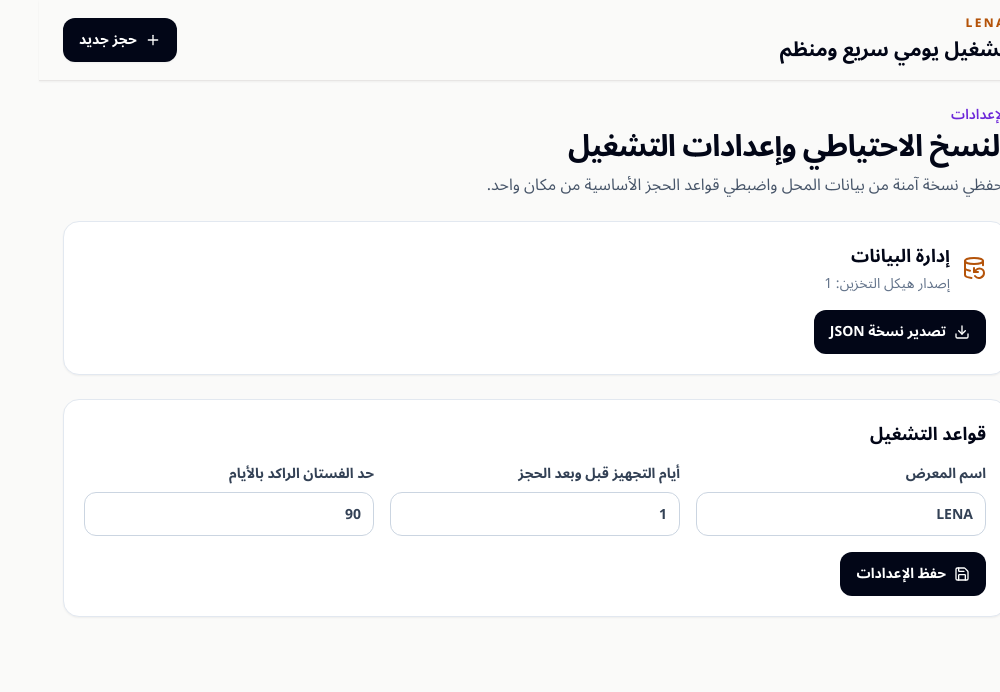
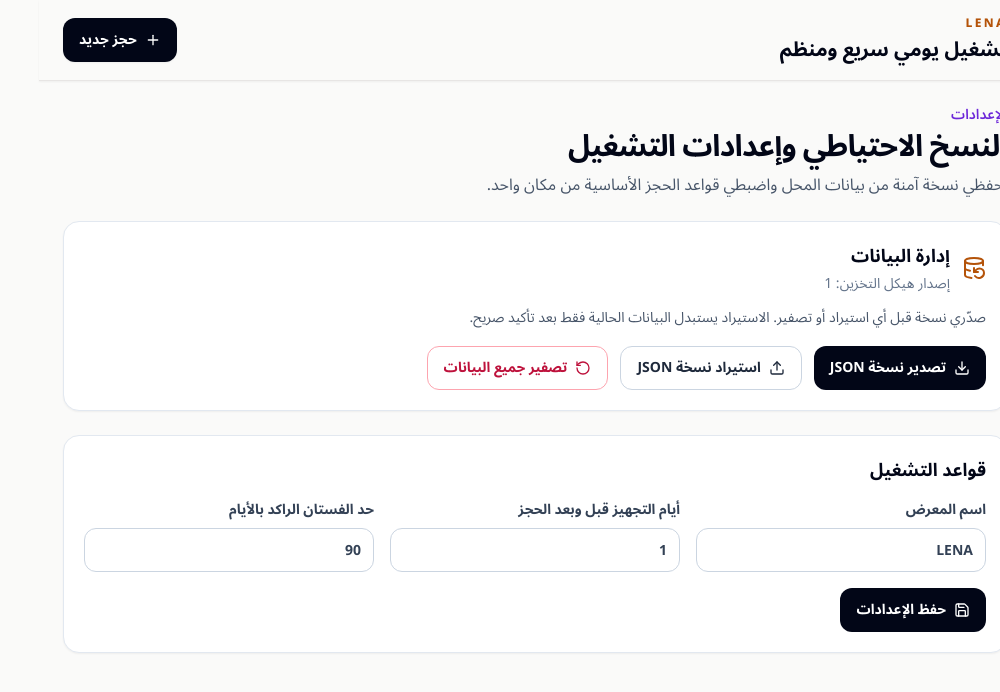
Before and after one commit to mohamedmasoud3030-tech/dress-roomshow, a React (Vite) app: page /preferences in a window 1280 px wide. Shown: the top 692 px of the page, without its empty margins (280-1280 px from the left). Built offline with nearby package versions, Linux system fonts and the light colour scheme.

Commit message:
feat(storage): add safe backup import and reset controls

```diff
--- a/src/features/preferences/PreferencesPage.tsx
+++ b/src/features/preferences/PreferencesPage.tsx
@@ -1,7 +1,13 @@
-import { useState } from 'react';
-import { DatabaseBackup, Download, Save } from 'lucide-react';
+import { useRef, useState } from 'react';
+import { DatabaseBackup, Download, RotateCcw, Save, Upload } from 'lucide-react';
 import { PageHeader } from '../../components/shared/PageHeader';
-import { CURRENT_STORAGE_SCHEMA_VERSION, exportDatabaseBackup } from '../../services/localDatabase';
+import {
+  CURRENT_STORAGE_SCHEMA_VERSION,
+  exportDatabaseBackup,
+  importDatabaseBackup,
+  resetDatabase,
+} from '../../services/localDatabase';
+import { recordAudit } from '../audit/audit.service';
 import { getAppPreferences, saveAppPreferences, type AppPreferences } from './preferences.service';
 
 function downloadJson(filename: string, value: unknown): void {
@@ -18,11 +24,45 @@ export function PreferencesPage() {
   const [preferences, setPreferences] = useState<AppPreferences>(() => getAppPreferences());
   const [feedback, setFeedback] = useState<string | null>(null);
   const [error, setError] = useState<string | null>(null);
+  const importInput = useRef<HTMLInputElement>(null);
 
   const exportBackup = () => {
     const backup = exportDatabaseBackup();
     downloadJson(`dress-roomshow-backup-${backup.exportedAt.slice(0, 10)}.json`, backup);
-    setFeedback('تم تجهيز النسخة الاحتياطية للتحميل.');
+    recordAudit({ action: 'create', entityType: 'backup', entityId: backup.exportedAt, summary: 'تم تصدير نسخة احتياطية من بيانات التطبيق.' });
+    setFeedback('تم تجهيز النسخة الاحتياطية للتحميل. احتفظي بها في مكان آمن.');
+    setError(null);
+  };
+
+  const importBackup = async (file?: File) => {
+    if (!file) return;
+    try {
+      const parsed: unknown = JSON.parse(await file.text());
+      if (!window.confirm('سيتم استبدال بيانات التطبيق الحالية بالكامل بالنسخة المختارة. هل أنتِ متأكدة؟')) return;
+      const restored = importDatabaseBackup(parsed);
+      recordAudit({ action: 'import-backup', entityType: 'backup', entityId: restored.exportedAt, summary: 'تم استيراد نسخة احتياطية واستبدال بيانات التطبيق الحالية.' });
+      setPreferences(getAppPreferences());
+      setFeedback('تم استيراد النسخة الاحتياطية بنجاح. أعيدي تحميل الصفحة عند الحاجة لمراجعة جميع الأقسام.');
+      setError(null);
+    } catch (reason: unknown) {
+      setError(reason instanceof Error ? reason.message : 'تعذر قراءة ملف النسخة الاحتياطية.');
+      setFeedback(null);
+    } finally {
+      if (importInput.current) importInput.current.value = '';
+    }
+  };
+
+  const resetAllData = () => {
+    const confirmation = window.prompt('هذا الإجراء يمسح جميع البيانات نهائياً. اكتبي: تصفير البيانات');
+    if (confirmation !== 'تصفير البيانات') {
+      setError('لم يتم التصفير. عبارة التأكيد غير مطابقة.');
+      setFeedback(null);
+      return;
+    }
+    resetDatabase();
+    recordAudit({ action: 'reset-data', entityType: 'database', entityId: new Date().toISOString(), summary: 'تم تصفير بيانات التطبيق بعد تأكيد صريح.' });
+    setPreferences(getAppPreferences());
+    setFeedback('تم تصفير بيانات التطبيق.');
     setError(null);
   };
 
@@ -47,7 +87,13 @@ export function PreferencesPage() {
           <DatabaseBackup aria-hidden="true" className="h-6 w-6 text-amber-700" />
           <div><h2 className="text-lg font-bold">إدارة البيانات</h2><p className="mt-1 text-sm text-slate-500">إصدار هيكل التخزين: {CURRENT_STORAGE_SCHEMA_VERSION}</p></div>
         </div>
-        <button type="button" onClick={exportBackup} className="mt-4 inline-flex min-h-11 items-center gap-2 rounded-xl bg-slate-950 px-4 py-2 text-sm font-bold text-white hover:bg-slate-800"><Download aria-hidden="true" className="h-4 w-4" /> تصدير نسخة JSON</button>
+        <p className="mt-3 text-sm leading-6 text-slate-600">صدّري نسخة قبل أي استيراد أو تصفير. الاستيراد يستبدل البيانات الحالية فقط بعد تأكيد صريح.</p>
+        <div className="mt-4 flex flex-wrap gap-3">
+          <button type="button" onClick={exportBackup} className="inline-flex min-h-11 items-center gap-2 rounded-xl bg-slate-950 px-4 py-2 text-sm font-bold text-white hover:bg-slate-800"><Download aria-hidden="true" className="h-4 w-4" />تصدير نسخة JSON</button>
+          <button type="button" onClick={() => importInput.current?.click()} className="inline-flex min-h-11 items-center gap-2 rounded-xl border border-slate-300 px-4 py-2 text-sm font-bold text-slate-800 hover:bg-stone-100"><Upload aria-hidden="true" className="h-4 w-4" />استيراد نسخة JSON</button>
+          <input ref={importInput} type="file" accept="application/json,.json" className="hidden" onChange={(event) => void importBackup(event.target.files?.[0])} />
+          <button type="button" onClick={resetAllData} className="inline-flex min-h-11 items-center gap-2 rounded-xl border border-rose-300 px-4 py-2 text-sm font-bold text-rose-700 hover:bg-rose-50"><RotateCcw aria-hidden="true" className="h-4 w-4" />تصفير جميع البيانات</button>
+        </div>
       </article>
 
       <article className="rounded-2xl border border-slate-200 bg-white p-5 shadow-sm">
@@ -57,7 +103,7 @@ export function PreferencesPage() {
           <label className="text-sm font-bold text-slate-700">أيام التجهيز قبل وبعد الحجز<input type="number" min="0" max="14" value={preferences.reservationBufferDays} onChange={(event) => setPreferences((current) => ({ ...current, reservationBufferDays: Number(event.target.value) }))} className="mt-2 h-11 w-full rounded-xl border border-slate-300 px-3" /></label>
           <label className="text-sm font-bold text-slate-700">حد الفستان الراكد بالأيام<input type="number" min="1" max="3650" value={preferences.dormantDressDays} onChange={(event) => setPreferences((current) => ({ ...current, dormantDressDays: Number(event.target.value) }))} className="mt-2 h-11 w-full rounded-xl border border-slate-300 px-3" /></label>
         </div>
-        <button type="button" onClick={savePreferences} className="mt-4 inline-flex min-h-11 items-center gap-2 rounded-xl bg-slate-950 px-4 py-2 text-sm font-bold text-white hover:bg-slate-800"><Save aria-hidden="true" className="h-4 w-4" /> حفظ الإعدادات</button>
+        <button type="button" onClick={savePreferences} className="mt-4 inline-flex min-h-11 items-center gap-2 rounded-xl bg-slate-950 px-4 py-2 text-sm font-bold text-white hover:bg-slate-800"><Save aria-hidden="true" className="h-4 w-4" />حفظ الإعدادات</button>
       </article>
     </section>
   );
```
